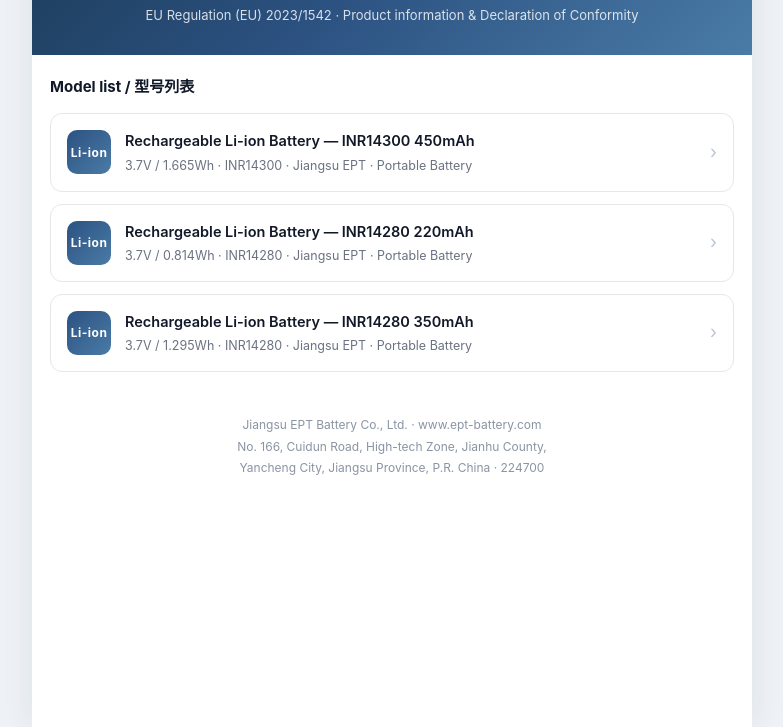
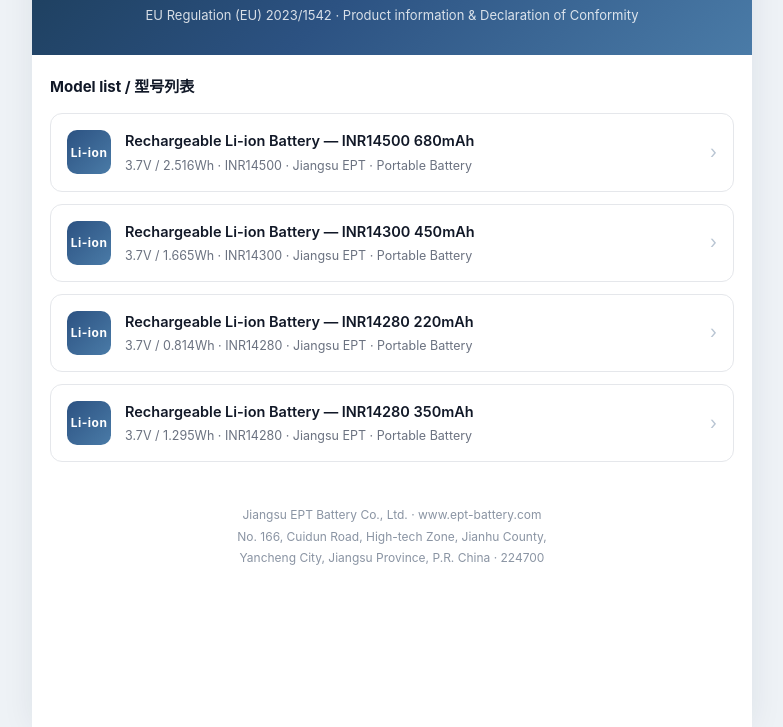
Before and after one commit to EPTwfm/ept-battery, a plain HTML site: page index.html in a window 1280 px wide. Shown: the part 73-800 px from the top of the page, without its empty margins (248-1031 px from the left). Drawn offline with Linux system fonts and the light colour scheme.

Commit message:
Add INR14500 680mAh page; update model list: index.html

```diff
--- a/index.html
+++ b/index.html
@@ -48,6 +48,14 @@
 
   <main>
     <h2>Model list / 型号列表</h2>
+    <a class="card" href="inr14500-680mah-3.7v.html">
+      <div class="thumb">Li-ion</div>
+      <div class="txt">
+        <div class="t">Rechargeable Li-ion Battery &mdash; INR14500 680mAh</div>
+        <div class="s">3.7V / 2.516Wh &middot; INR14500 &middot; Jiangsu EPT &middot; Portable Battery</div>
+      </div>
+      <div class="arrow">&rsaquo;</div>
+    </a>
     <a class="card" href="inr14300-450mah-3.7v.html">
       <div class="thumb">Li-ion</div>
       <div class="txt">
```
